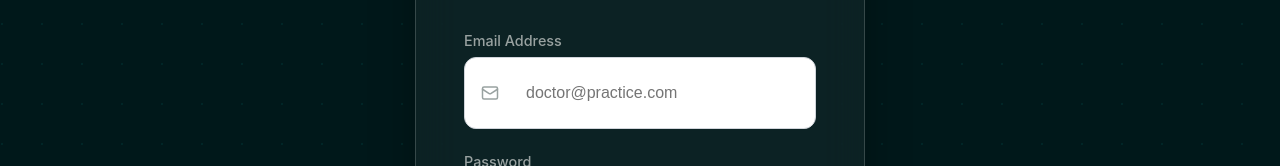
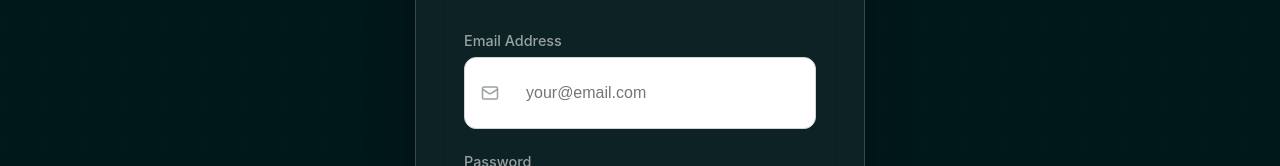
Before and after one commit to eyelabsai/PNVGPT, a React (Vite) app in the folder client/: page /login in a window 1280 px wide. Shown: the part 258-424 px from the top of the page. Built offline with nearby package versions, Linux system fonts and the light colour scheme; no server answers.

Commit message:
Update email placeholder to be more generic

```diff
--- a/client/src/pages/LoginPage.jsx
+++ b/client/src/pages/LoginPage.jsx
@@ -64,7 +64,7 @@ const LoginPage = () => {
               <input
                 id="email"
                 type="email"
-                placeholder="doctor@practice.com"
+                placeholder="your@email.com"
                 value={email}
                 onChange={(e) => setEmail(e.target.value)}
                 required
```
